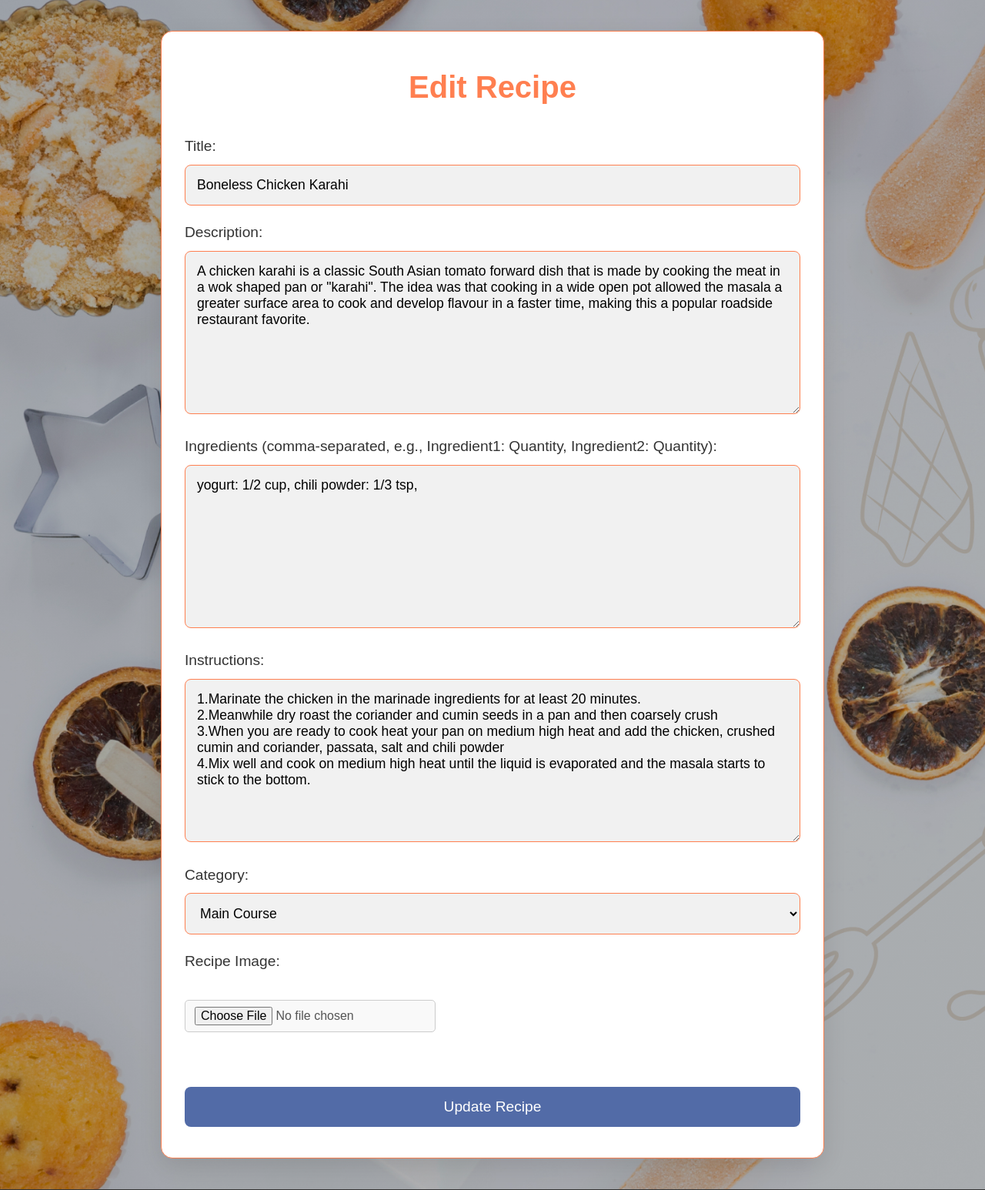
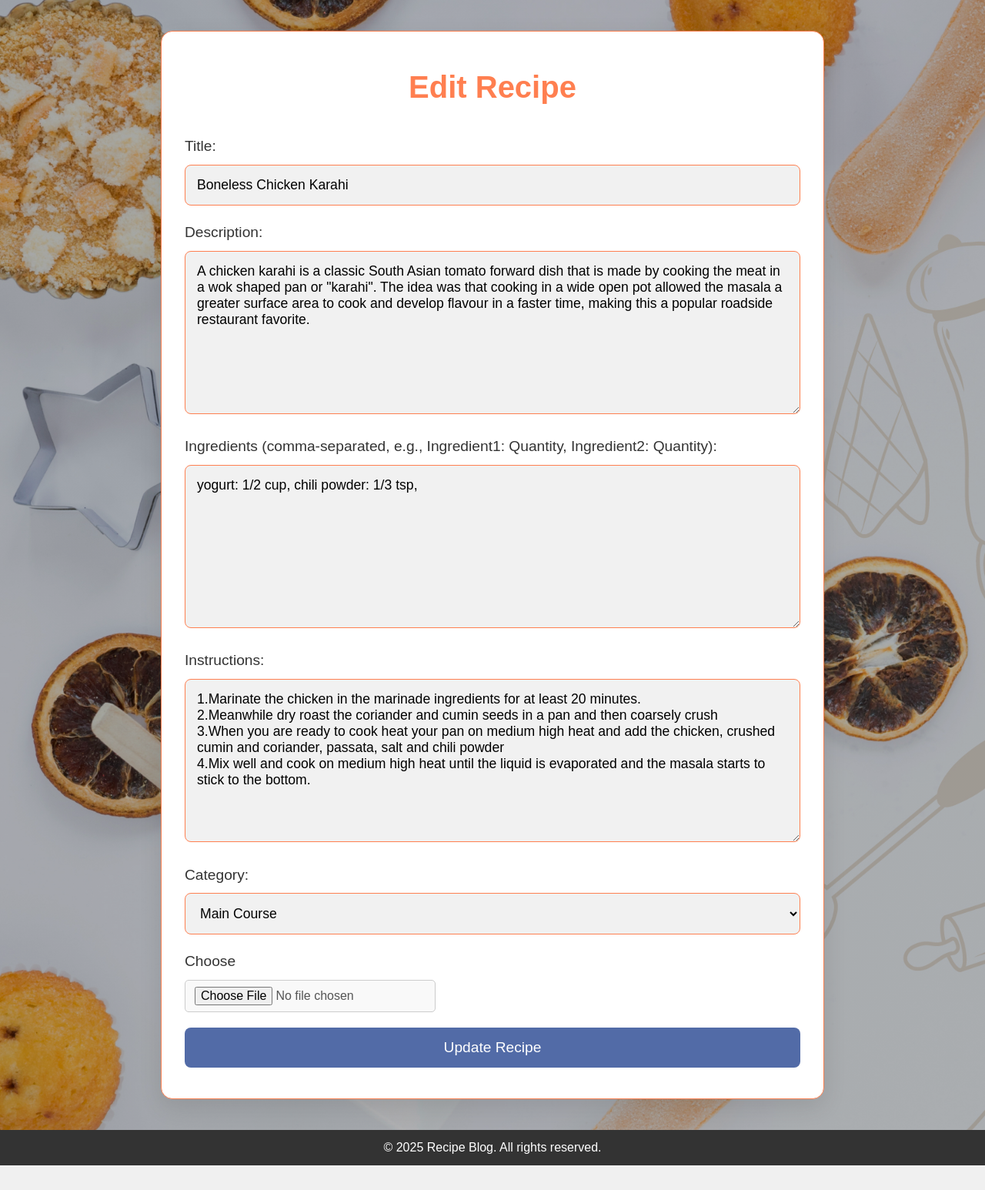
Before and after one commit to Rida3535/RecipeBlog, a Flask app: page /edit_recipe/1 in a window 1280 px wide. Shown: the part 86-1632 px from the top of the page at 77% size. After the commit the page ends 1600 px from the top, so only its background shows below. Run offline with Flask 3, Linux system fonts and the light colour scheme; a user stored in the database is signed in; data comes from the database, SQL or seed files in the repository.

Commit message:
edit
changes

```diff
--- a/FinalFolder/static/css/add_recipe.css
+++ b/FinalFolder/static/css/add_recipe.css
@@ -122,7 +122,7 @@ label {
 /* Textarea Styling */
 textarea {
     min-height: 180px;
-    resize: vertical; /* Allows user to resize vertically */
+    resize: vertical;
 }
 select {
     width: 100%;
--- a/FinalFolder/templates/add_recipe.html
+++ b/FinalFolder/templates/add_recipe.html
@@ -44,8 +44,11 @@
                 </select><br>
 
                 <!-- Image Upload Section -->
-                <label for="image">Recipe Image:</label><br>
-                <input type="file" id="image" name="image" accept="image/*" /><br><br>
+                <div class="file-input-wrapper">
+                    <label for="image" class="custom-file-label">Choose </label>
+                    <input type="file" id="image" name="image" accept="image/*" />
+                </div>
+
 
                 <input type="submit" value="{% if recipe %}Update Recipe{% else %}Add Recipe{% endif %}">
             </form>
```
